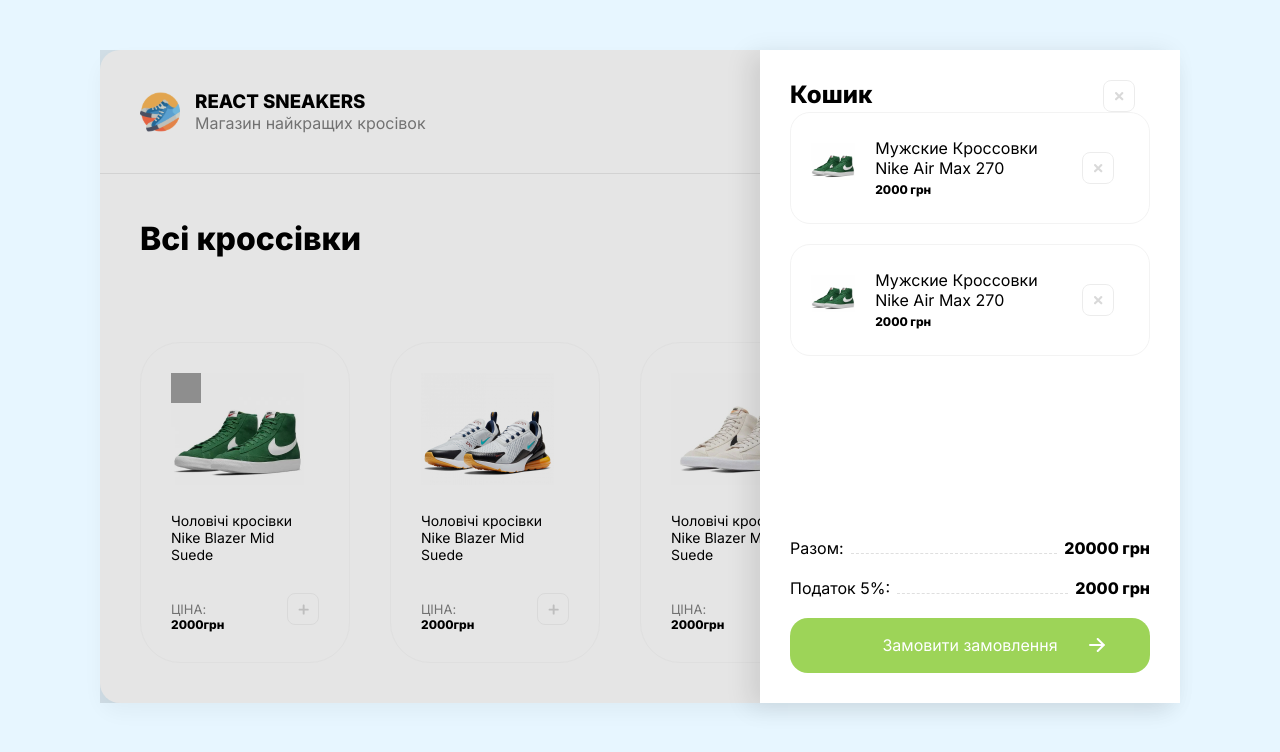
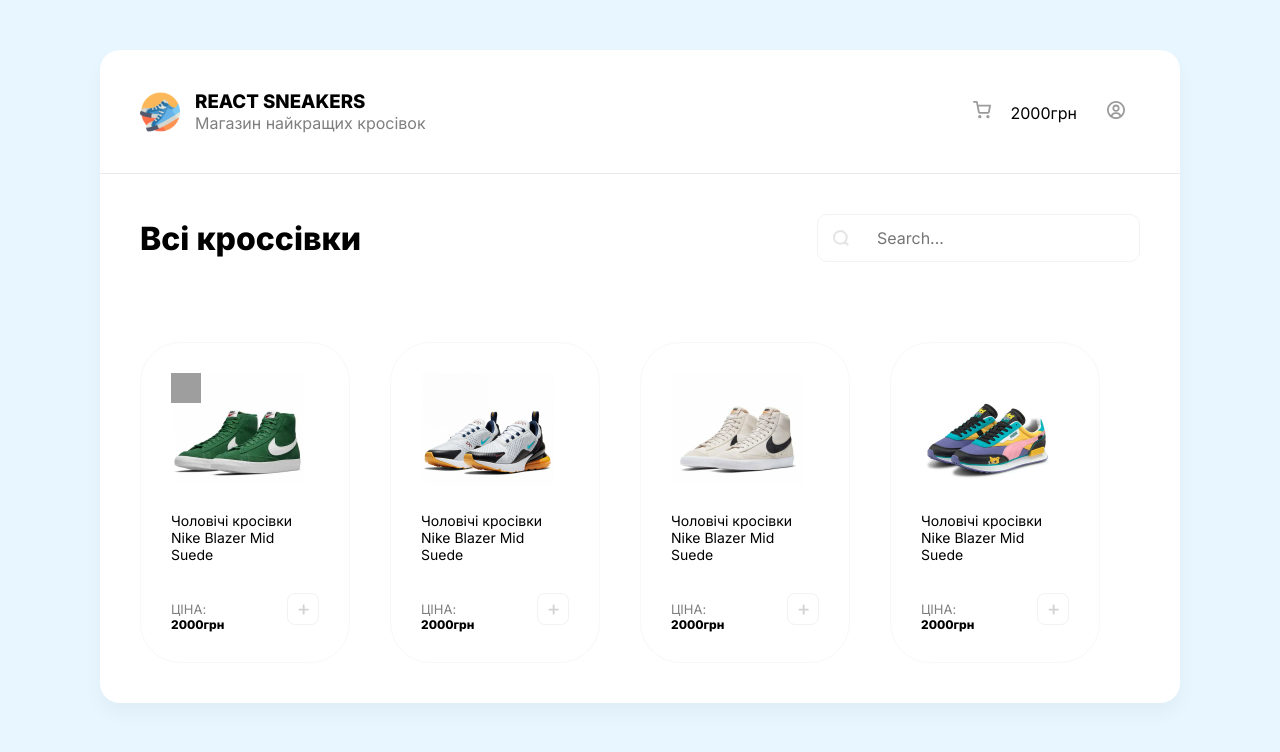
Before and after one commit to MishinaIra55/sklep, a React (Create React App) app: page / in a window 1280 px wide. Shown: the top 752 px of the page. Built offline with nearby package versions, Linux system fonts and the light colour scheme; grey boxes are pictures that could not be loaded.

Commit message:
21.react.создала папку для компонентов.и компонент для первой карточки с зелеными кросами

```diff
--- a/src/App.js
+++ b/src/App.js
@@ -1,10 +1,11 @@
 
 import './index.scss';
+import Card from './components/Card';
 
 function App() {
   return (
       <div className='wrapper'>
-  <div className='overlay'>
+  <div  style={{display: 'none'}} className='overlay'>
     <div className='drawer'>
     <h2 className='mb-30'>Кошик
       <img className='btnClose' src='/images/btnclose.svg'  alt='btnclose'/>
@@ -79,22 +80,7 @@
      </div>
 
      <div className='sneakers'>
-       <div className='card'>
-         <div className='favorite'>
-           <img src='/images/unliked.png'  width='30'  height='30' alt='unliked'/>
-         </div>
-         <img src='/images/sneakers/1.jpg' width={133}  height={112} alt='sneakers'/>
-         <h5>Чоловічі кросівки Nike Blazer Mid Suede</h5>
-         <div className='cardBlock'>
-           <div className='cardText'>
-             <span>Ціна:</span>
-             <b>2000грн</b>
-           </div>
-           <button className='button'>
-             <img src='/images/plus1.svg'  alt='plus1' width='11' height='11'/>
-           </button>
-         </div>
-       </div>
+       <Card />
        <div className='card'>
          <img src='/images/sneakers/2.jpg' width={133} height={112} alt='sneakers'/>
 
--- /dev/null
+++ b/src/components/Card.js
@@ -0,0 +1,22 @@
+function Card  () {
+    return (
+        <div className='card'>
+            <div className='favorite'>
+                <img src='/images/unliked.png'  width='30'  height='30' alt='unliked'/>
+            </div>
+            <img src='/images/sneakers/1.jpg' width={133}  height={112} alt='sneakers'/>
+            <h5>Чоловічі кросівки Nike Blazer Mid Suede</h5>
+            <div className='cardBlock'>
+                <div className='cardText'>
+                    <span>Ціна:</span>
+                    <b>2000грн</b>
+                </div>
+                <button className='button'>
+                    <img src='/images/plus1.svg'  alt='plus1' width='11' height='11'/>
+                </button>
+            </div>
+        </div>
+    )
+}
+
+export default Card;
```
Also changed, not shown: src/logo.svg (deleted).
